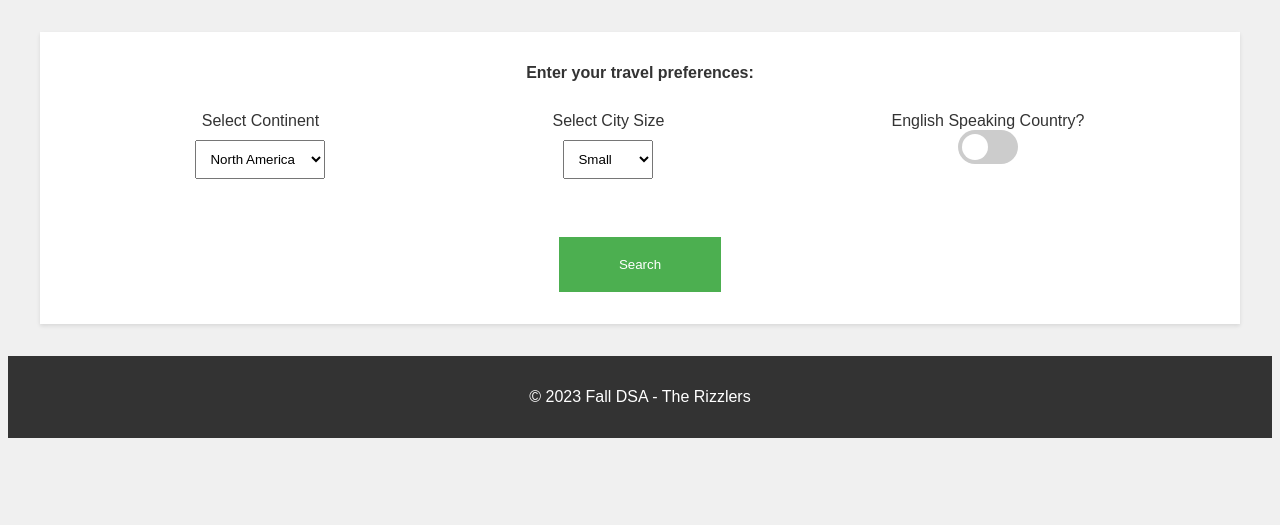
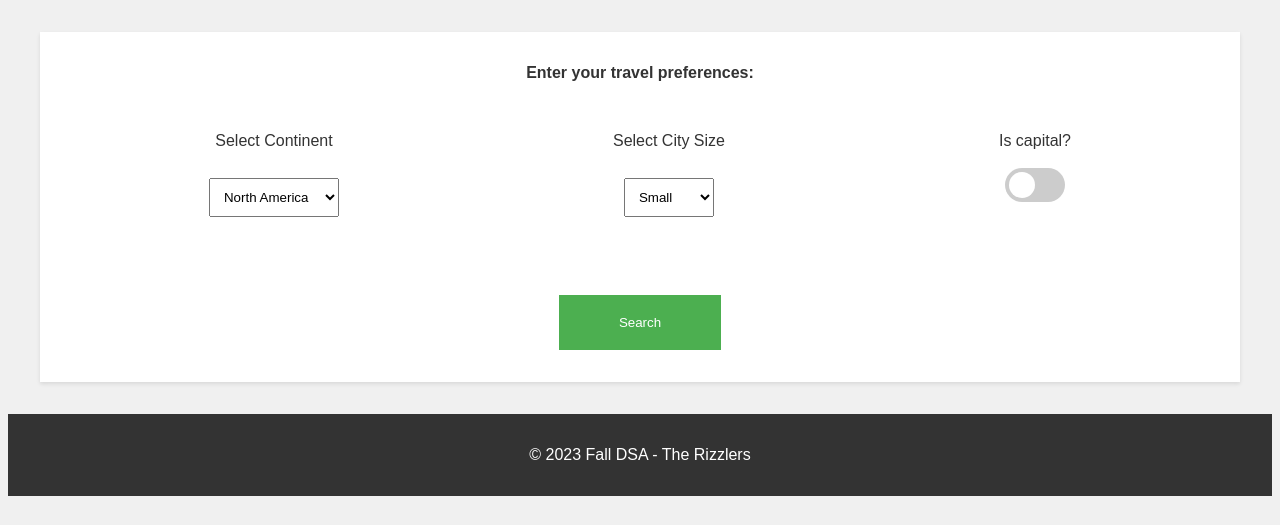
Before and after one commit to r0hanshah/Project3, a Django app: page / in a window 1280 px wide. Shown: the part 154-679 px from the top of the page. Run offline with Django 4.2, Linux system fonts and the light colour scheme.

Commit message:
changed input value from is english speaking

```diff
--- a/django/myapp/templates/base.html
+++ b/django/myapp/templates/base.html
@@ -119,12 +119,12 @@
         .grid-container {
             display: grid;
             grid-template-columns: auto auto auto;
-            padding: 10px;
+            padding: 0px;
         }
 
         .grid-item {
             background-color: rgba(255, 255, 255, 0.8);
-            padding: 20px;
+            padding: 50px;
             text-align: center;
         }
     </style>
@@ -144,6 +144,7 @@
                 <div class="grid-item">
                     <!-- Insert link to CSS framework and custom styles here -->
                     <label for="search-input">Select Continent</label><br>
+                    <br>
                     <select name="cars" id="continent" placeholder="Select Language"
                         style="padding: 10px; margin-top: 10px;">
                         <option value="northAmerica">North America</option>
@@ -157,6 +158,7 @@
 
                 <div class="grid-item">
                     <label for="search-input">Select City Size</label><br>
+                    <br>
                     <select name="cars" id="cars" placeholder="Select city size"
                         style="padding: 10px; margin-top: 10px;">
                         <option value="small">Small</option>
@@ -166,13 +168,14 @@
                 </div>
                 <!-- Insert link to CSS framework and custom styles here -->
                 <div class="grid-item">
-                    <label for="search-input">English Speaking Country?</label><br>
+                    <label for="search-input">Is capital?</label><br>
                     <!-- Insert link to CSS framework and custom styles here -->
+                    <br>
                     <label class="switch">
                         <input type="checkbox">
                         <span class="slider round"></span>
                     </label>
-                </div>
+                    </div>
                 <br>
             </div>
             <!-- Search button should run some function that runs an algorithm and returns a city's name, population, and language -->
@@ -184,8 +187,5 @@
     <footer>
         <p>&copy; 2023 Fall DSA - The Rizzlers </p>
     </footer>
-
-    <!-- Insert JavaScript files here -->
 </body>
-
 </html>
```
